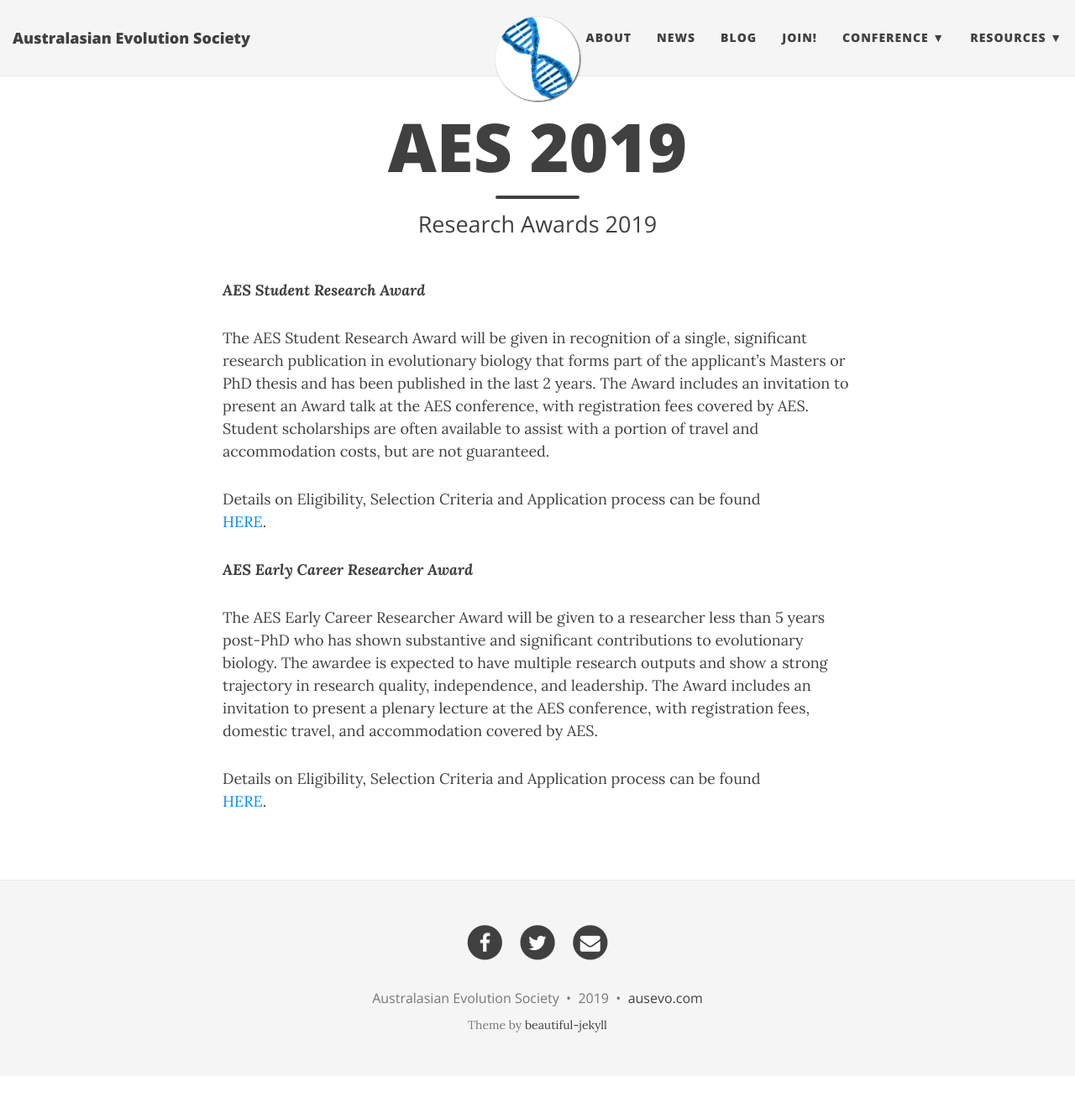
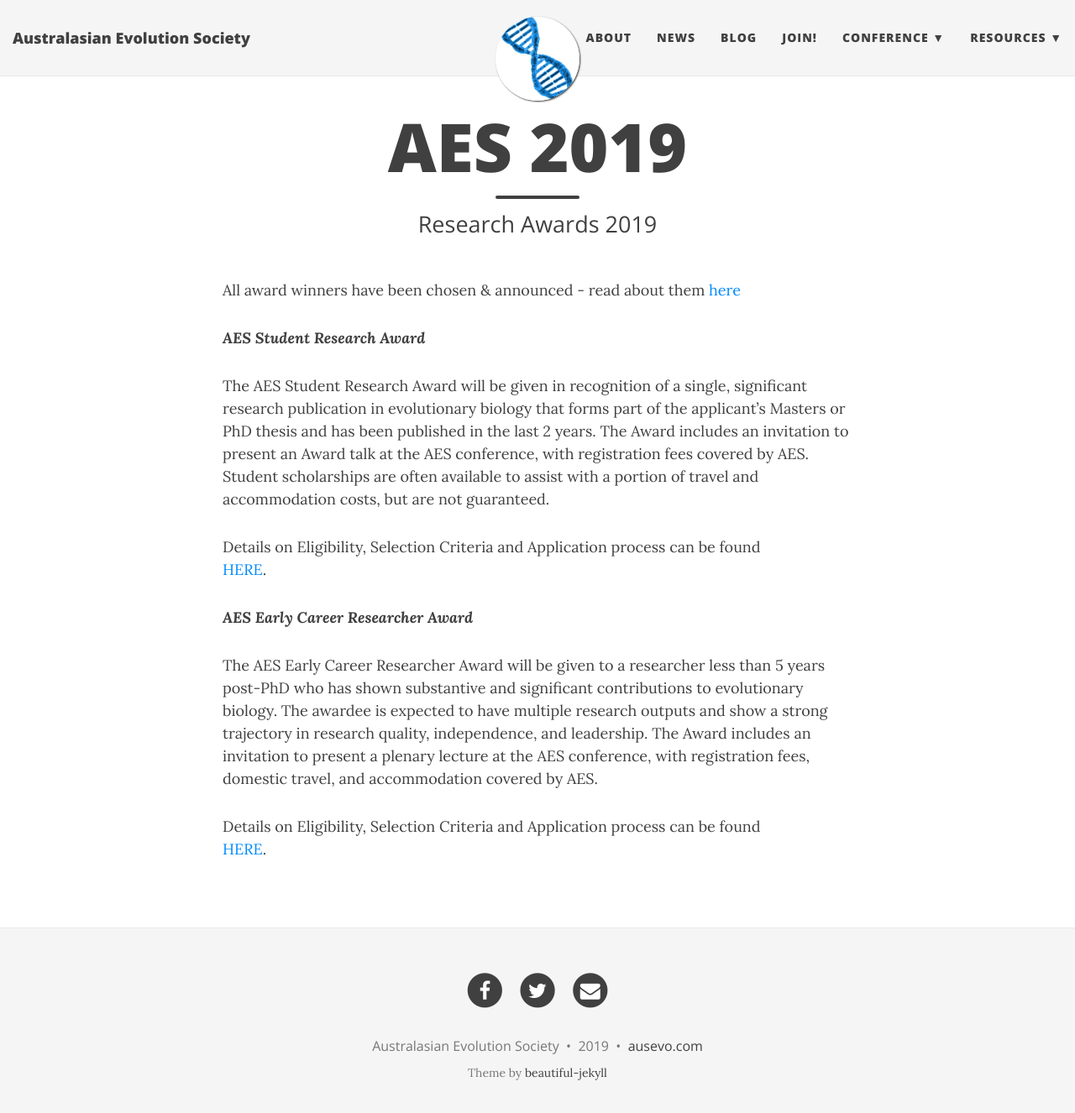
Before and after one commit to ausevo/ausevo.github.io, a Jekyll site: the page built from prizes.md, in a window 1280 px wide and 1339 px high. Shown: the top 1326 px of the window at 84% size. Built offline with Jekyll 4.4.1, drawn with Linux system fonts in a browser that asks for light colours; nearby versions of some CDN libraries.

Commit message:
Update prizes.md

```diff
--- a/prizes.md
+++ b/prizes.md
@@ -5,6 +5,7 @@ subtitle: Research Awards 2019
 css: "/css/index.css"
 ---
 
+All award winners have been chosen & announced - read about them [here](http://ausevo.com/2019-08-08-AES_Award_Winners/)
 
 ***AES Student Research Award***
 
```
